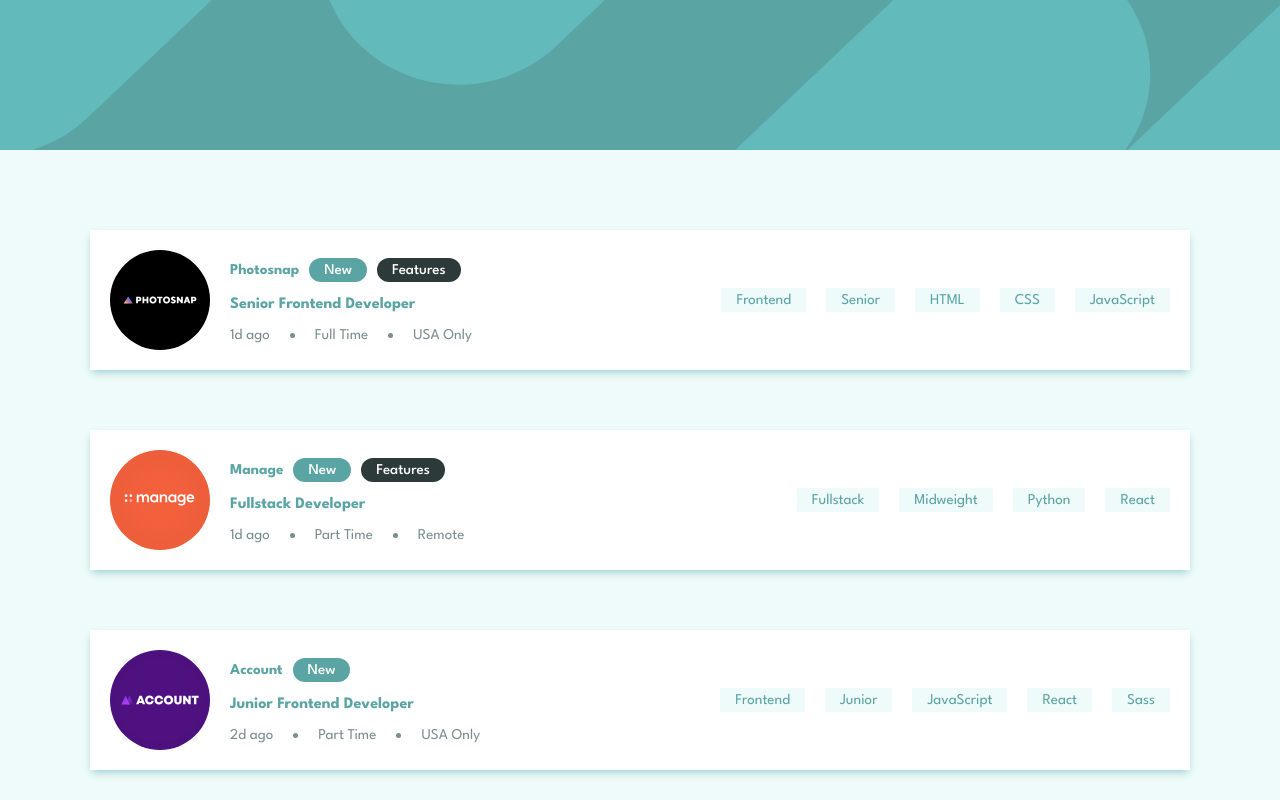
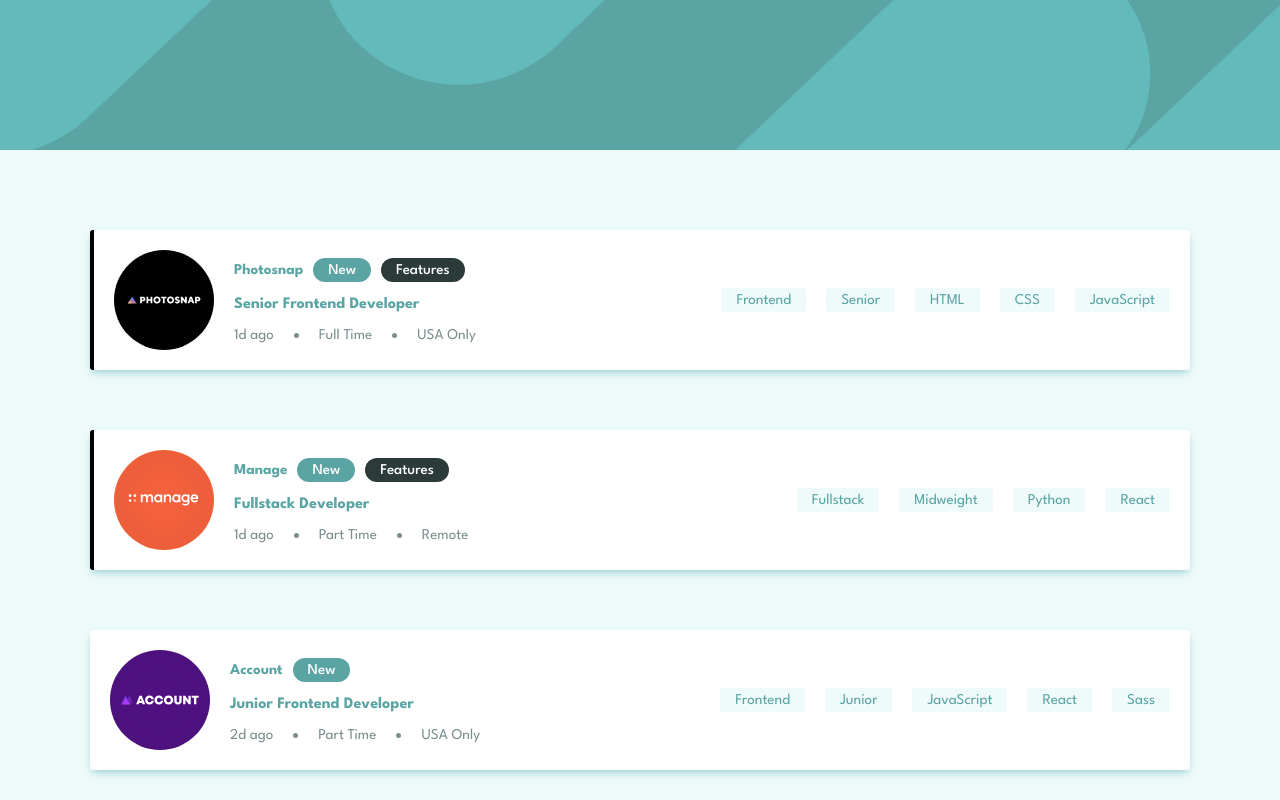
Before and after one commit to developercris7/job-listing-site, a React (Create React App) app: page / in a window 1280 px wide. Shown: the top 800 px of the page. Built offline with nearby package versions, Linux system fonts and the light colour scheme.

Commit message:
featured job styles implemented

```diff
--- a/src/Components/Jobpost.jsx
+++ b/src/Components/Jobpost.jsx
@@ -19,7 +19,7 @@ const Jobpost = () => {
   return (
     <main>
       {jobLists.map((job, index) => (
-        <div className={Styles.jobPostWrapper} key={index}>
+        <div className={`${Styles.jobPostWrapper} ${job.featured ? Styles.featuredJob : ''}`} key={index}>
           <section className={Styles.section1}>
             <img
               src={images[job.id - 1]}
--- a/src/Styles/jobpost.module.css
+++ b/src/Styles/jobpost.module.css
@@ -11,6 +11,12 @@
   box-shadow: 0px 4px 8px -2px var(--dark-cyan-shadow );
 -webkit-box-shadow: 0px 4px 8px -2px var(--dark-cyan-shadow );
 -moz-box-shadow: 0px 4px 8px -2px var(--dark-cyan-shadow );
+border-radius: 3px;
+}
+
+.featuredJob{
+border-left: 4px solid black;
+
 }
 
 .section1 {
```
